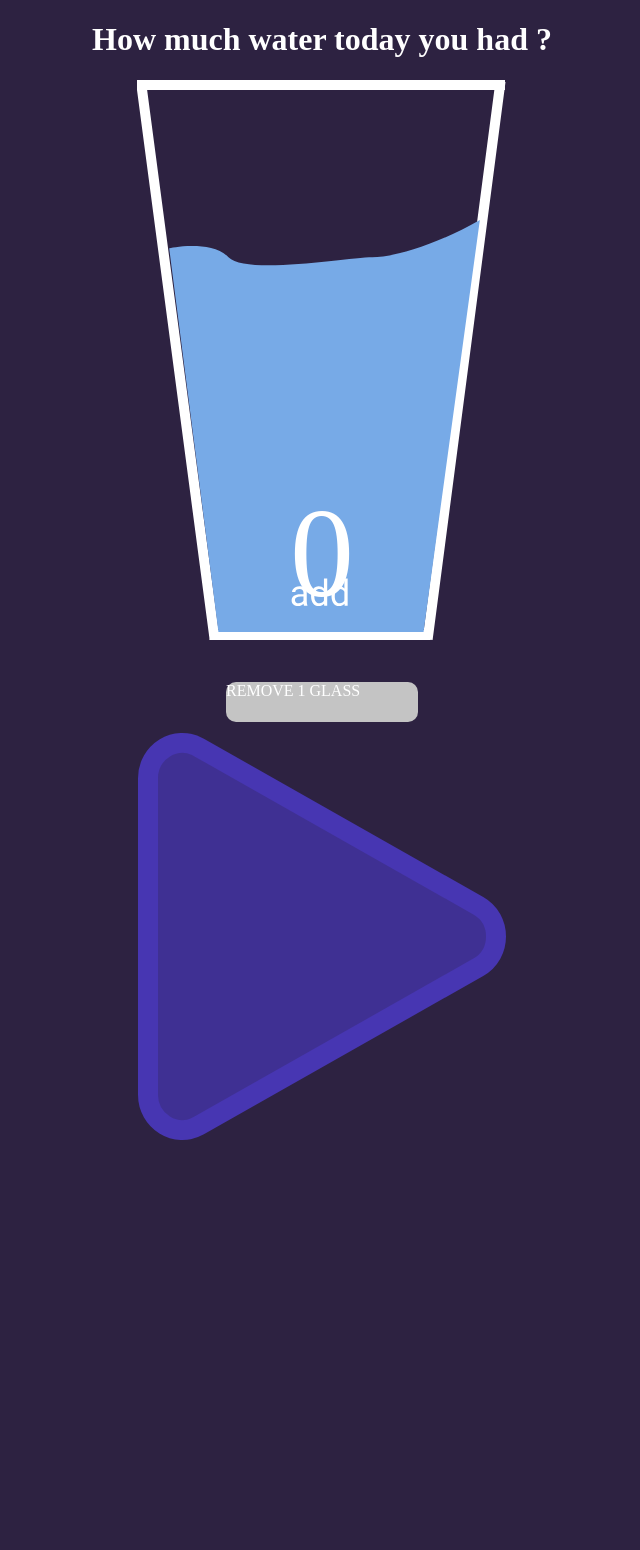
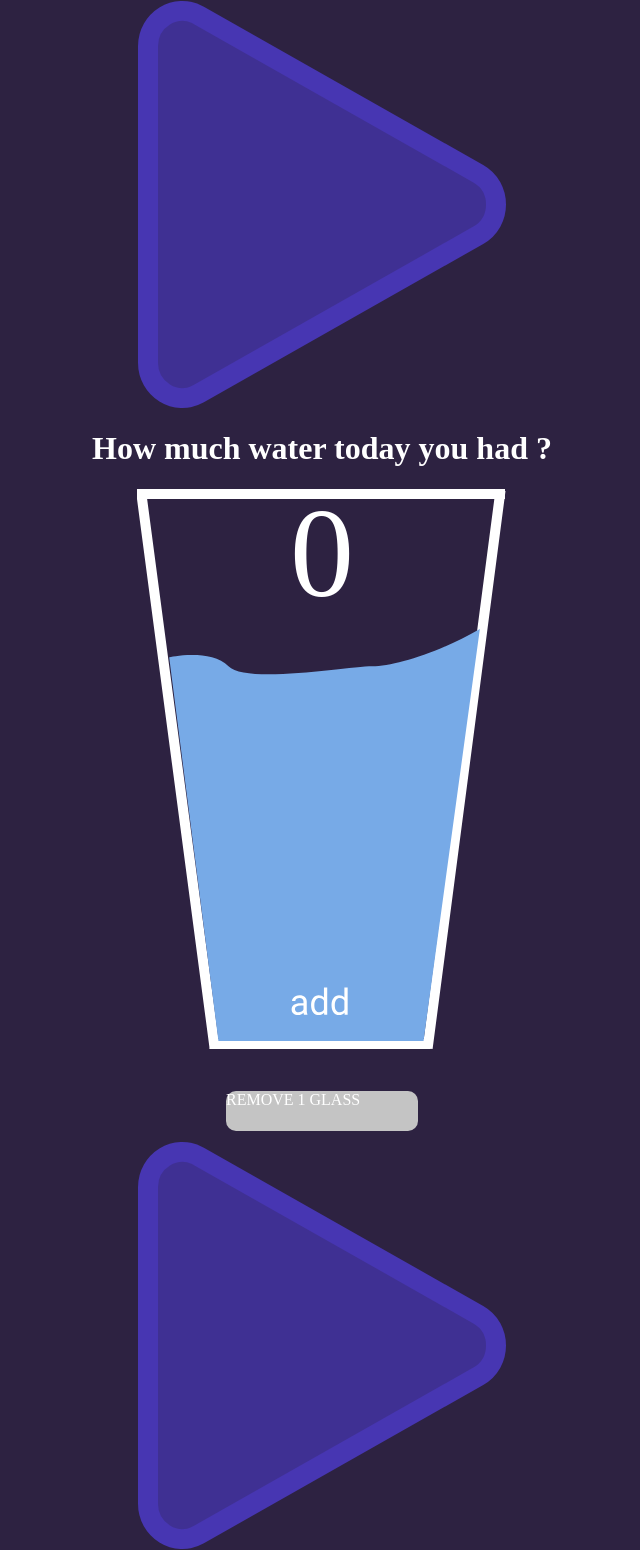
Before and after one commit to cammell/water, a website built with webpack: page src/pages/index.html in a window 1280 px wide. Shown: the whole page, without its empty margins (318-958 px from the left). Before the commit the page ends 1141 px from the top, so only its background shows below. Built offline with nearby package versions, Linux system fonts and the light colour scheme; what calendarize would draw is missing.

Commit message:
making side arrows, change page layout

```diff
--- a/src/pages/index.html
+++ b/src/pages/index.html
@@ -22,13 +22,20 @@
 
       </head>
   <body class="main">
-    <h1 class="h1"> How much water today you had ?</h1>
+    <div class="side">
+      <img src="/src/assets/img/arrow.svg" class="arrow">
+    </div>
+    <div class="main">
 
-    <form class="form">
-      <img src="/src/assets/img/logo.svg" class="form__image">
-      <p class="form__text">TEST<p/>
-      <div class="form__button" type="button">REMOVE 1 GLASS</div>
-    </form>
-    <div class="arrow"><img src="/src/assets/img/arrow.svg" class="arrow"></div>
+      <h1 class="h1"> How much water today you had ?</h1>
+        <form class="form">
+        <img src="/src/assets/img/logo.svg" class="form__image">
+        <p class="form__text">TEST<p/>
+        <div class="form__button" type="button">REMOVE 1 GLASS</div>
+        </form>
+    </div>
+    <div class="side">
+      <img src="/src/assets/img/arrow.svg" class="arrow">
+    </div>
   </body>
 </html>
--- a/src/scss/main.scss
+++ b/src/scss/main.scss
@@ -3,7 +3,7 @@
 @import "_variables";
 @import "modules/hello.scss";
 
-.arrow {
+.side {
   display: flex;
   align-items: right;
   justify-content: right;
```
